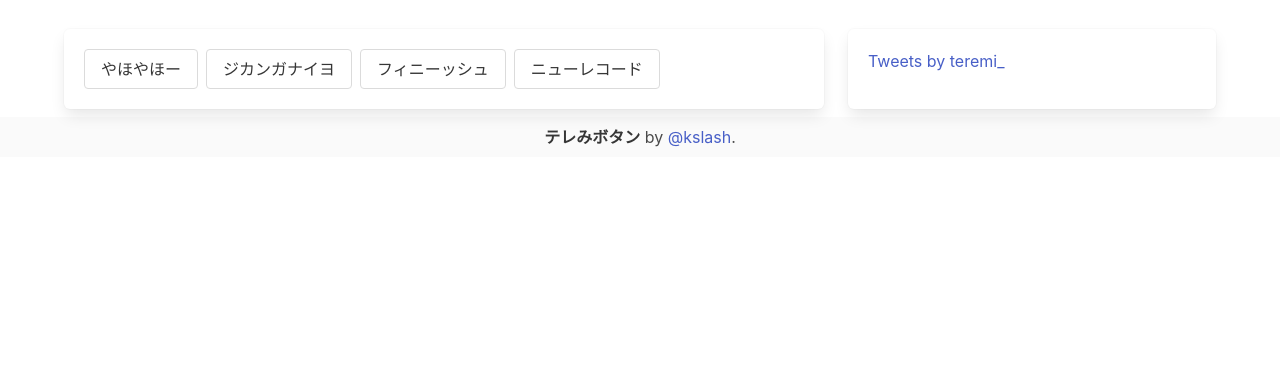
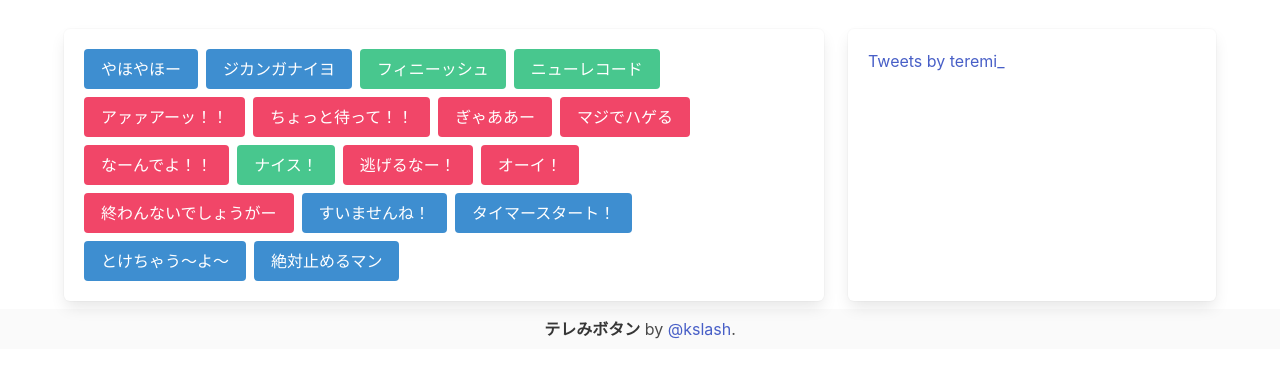
Before and after one commit to kslash/teremi-button, a plain HTML site: page index.html in a window 1280 px wide. Shown: the part 92-470 px from the top of the page. Drawn offline with nearby package versions, Linux system fonts and the light colour scheme.

Commit message:
:musical_note: いろいろ追加

```diff
--- a/index.html
+++ b/index.html
@@ -36,24 +36,66 @@
                 <div class="tile is-8 is-parent">
                     <div class="tile is-child box">
                         <div class="buttons">
-                            <button class="button sound" data-file="yahoyaho">
+                            <button class="button sound is-info" data-file="yahoyaho">
                                 やほやほー
                             </button>
-                            <button class="button sound" data-file="jikanganaiyo">
+                            <button class="button sound is-info" data-file="jikanganaiyo">
                                 ジカンガナイヨ
                             </button>
-                            <button class="button sound" data-file="finish">
+                            <button class="button sound is-success" data-file="finish">
                                 フィニーッシュ
                             </button>
-                            <button class="button sound" data-file="newrecord">
+                            <button class="button sound is-success" data-file="newrecord">
                                 ニューレコード
+                            </button>
+                            <button class="button sound is-danger" data-file="aaaa">
+                                アァァアーッ！！
+                            </button>
+                            <button class="button sound is-danger" data-file="chottomatte">
+                                ちょっと待って！！
+                            </button>
+                            <button class="button sound is-danger" data-file="gyaaa"">
+                                ぎゃああー
+                            </button>
+                            <button class=" button sound is-danger" data-file="majidehageru">
+                                マジでハゲる
+                            </button>
+                            <button class="button sound is-danger" data-file="na-ndeyo">
+                                なーんでよ！！
+                            </button>
+                            <button class="button sound is-success" data-file="nice">
+                                ナイス！
+                            </button>
+                            <button class="button sound is-danger" data-file="nigeruna">
+                                逃げるなー！
+                            </button>
+                            <button class="button sound is-danger" data-file="oi">
+                                オーイ！
+                            </button>
+                            <button class="button sound is-danger" data-file="owannaidesyouga">
+                                終わんないでしょうがー
+                            </button>
+                            <button class="button sound is-info" data-file="sumimasennee">
+                                すいませんね！
+                            </button>
+                            <button class="button sound is-info" data-file="timerstart">
+                                タイマースタート！
+                            </button>
+                            <button class="button sound is-info" data-file="tokechauyo">
+                                とけちゃう～よ～
+                            </button>
+                            <button class="button sound is-info" data-file="zettai_tomeru_man">
+                                絶対止めるマン
                             </button>
                         </div>
                     </div>
                 </div>
                 <div class="tile is-parent">
                     <div class="tile is-cild box">
-                        <a class="twitter-timeline" data-lang="ja" data-height="600" href="https://twitter.com/teremi_?ref_src=twsrc%5Etfw">Tweets by teremi_</a> <script async src="https://platform.twitter.com/widgets.js" charset="utf-8"></script>                    </div>
+                        <a class="twitter-timeline" data-lang="ja" data-height="600"
+                            href="https://twitter.com/teremi_?ref_src=twsrc%5Etfw">Tweets by teremi_</a>
+                        <script async src="https://platform.twitter.com/widgets.js" charset="utf-8"></script>
+                    </div>
                 </div>
             </div>
         </div>
```
Also changed, not shown: 14 other files.
